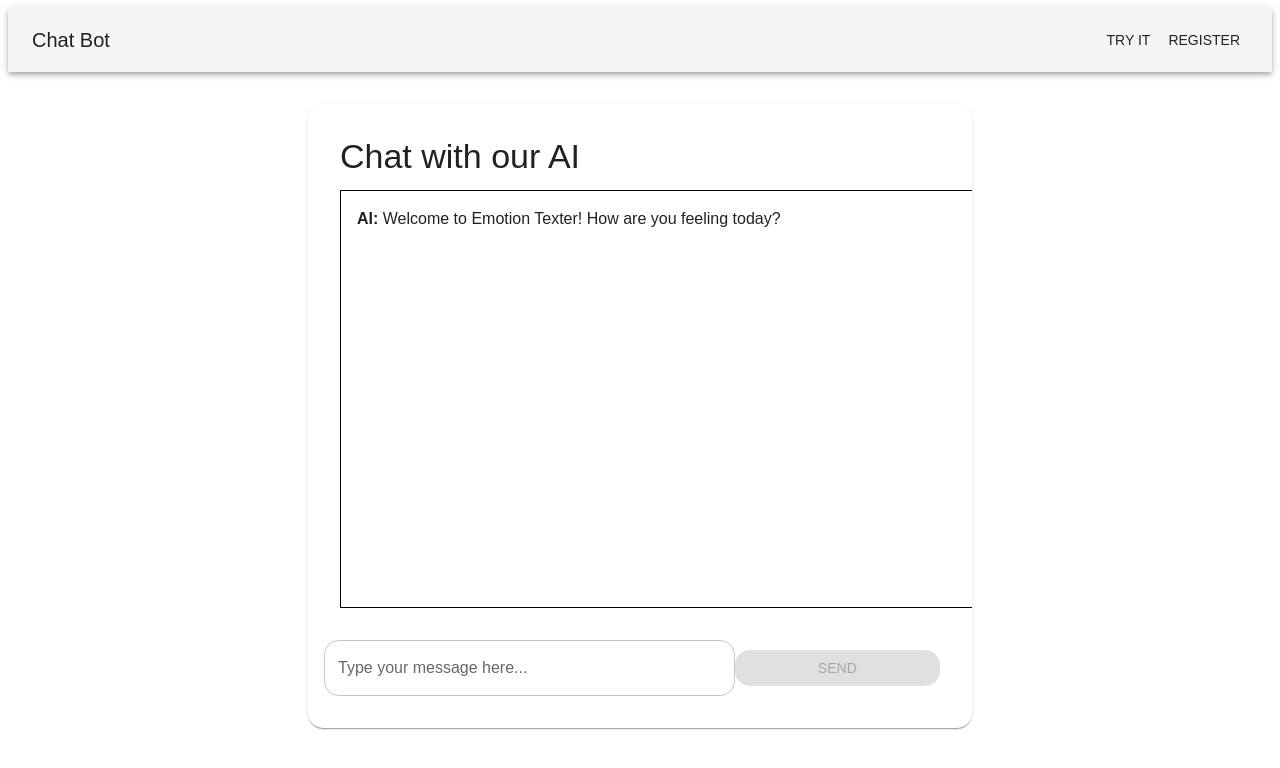
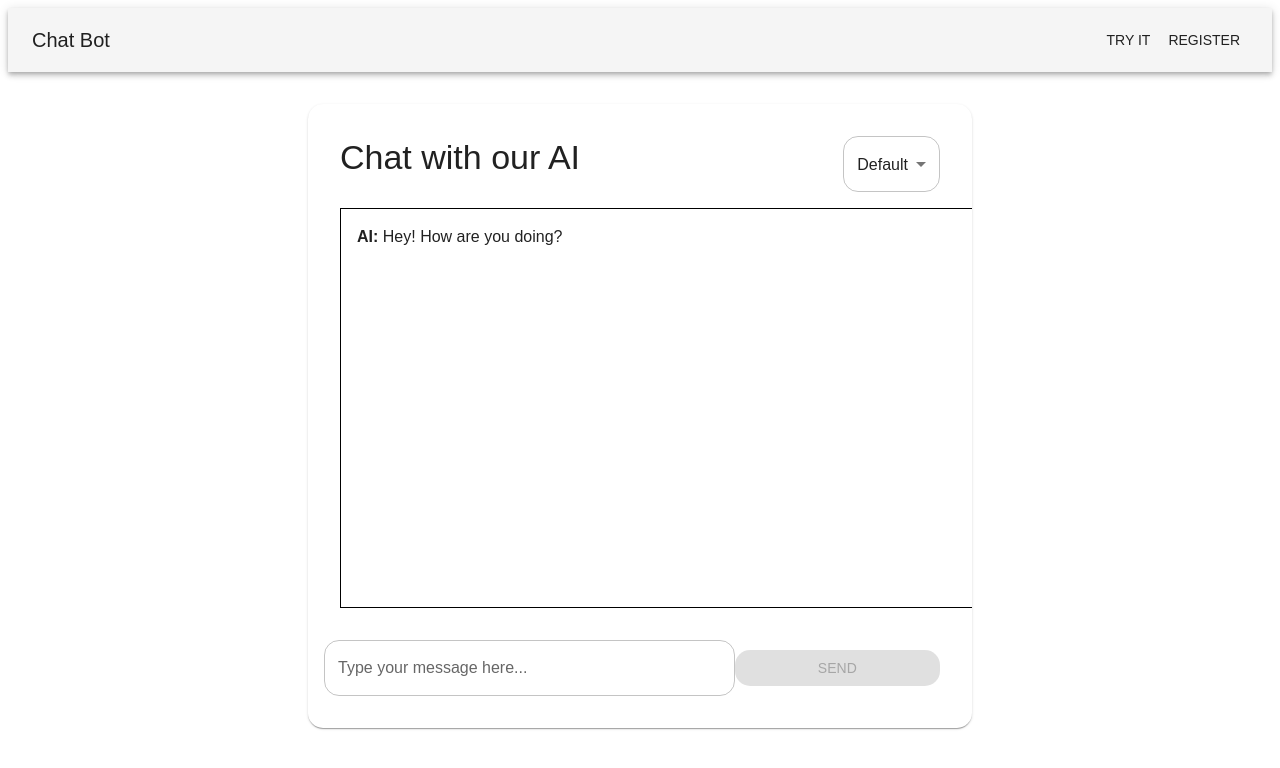
Before and after one commit to ParticularSpace/emotion-texter, a React (Create React App) app in the folder client/: page /tryit in a window 1280 px wide. Shown: the top 768 px of the page. Built offline with nearby package versions, Linux system fonts and the light colour scheme.

Commit message:
added drop down menu to change chat functionality

```diff
--- a/client/src/components/TryIt.js
+++ b/client/src/components/TryIt.js
@@ -1,5 +1,5 @@
 import React, { useState, useRef, useEffect } from 'react';
-import { Box, Card, TextField, Typography, Button, Grid } from '@mui/material';
+import { Box, Card, TextField, Typography, Button, Grid, Select, MenuItem } from '@mui/material';
 import styled from 'styled-components';
 import axios from 'axios';
 
@@ -60,10 +60,26 @@ const Message = styled(Box)`
 const TryIt = () => {
   const [isTyping, setIsTyping] = useState(false);
   const [userMessage, setUserMessage] = useState('');
+  const [mode, setMode] = useState('default');
+
+  const handleModeChange = (event) => {
+    setMode(event.target.value);
+  };
+
+  if (mode === 'translation') {
+    // Render translation-specific components or change chat behavior
+  } else if (mode === 'stocks') {
+    // Render stock-specific components or change chat behavior
+  } else {
+    // Default chat behavior
+  }
+
+
+
   const [messages, setMessages] = useState([
     {
       sender: 'AI',
-      content: 'Welcome to Emotion Texter! How are you feeling today?',
+      content: 'Hey! How are you doing?',
     },
   ]);
 
@@ -137,9 +153,20 @@ const TryIt = () => {
 
   return (
     <ChatContainer>
-      <Typography variant="h4" gutterBottom>
-        Chat with our AI
-      </Typography>
+      <Box display="flex" justifyContent="space-between" alignItems="center" marginBottom={2}>
+        <Typography variant="h4" gutterBottom>
+          Chat with our AI
+        </Typography>
+        <Select
+          value={mode}
+          onChange={handleModeChange}
+          variant="outlined"
+        >
+          <MenuItem value="default">Default</MenuItem>
+          <MenuItem value="translation">Translation</MenuItem>
+          <MenuItem value="stocks">Stocks</MenuItem>
+        </Select>
+      </Box>
       <ChatWindow>
         {messages.map((message, index) => (
           <Message key={index}>
```
